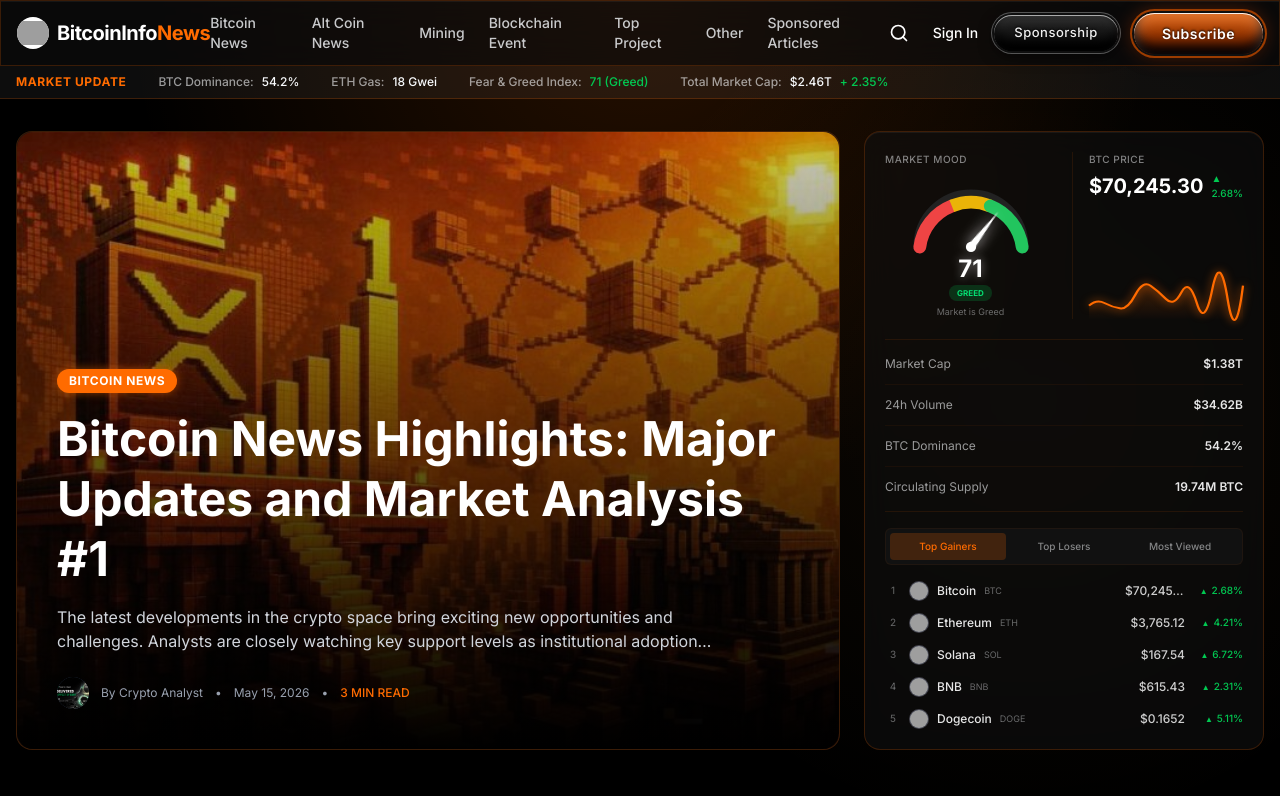
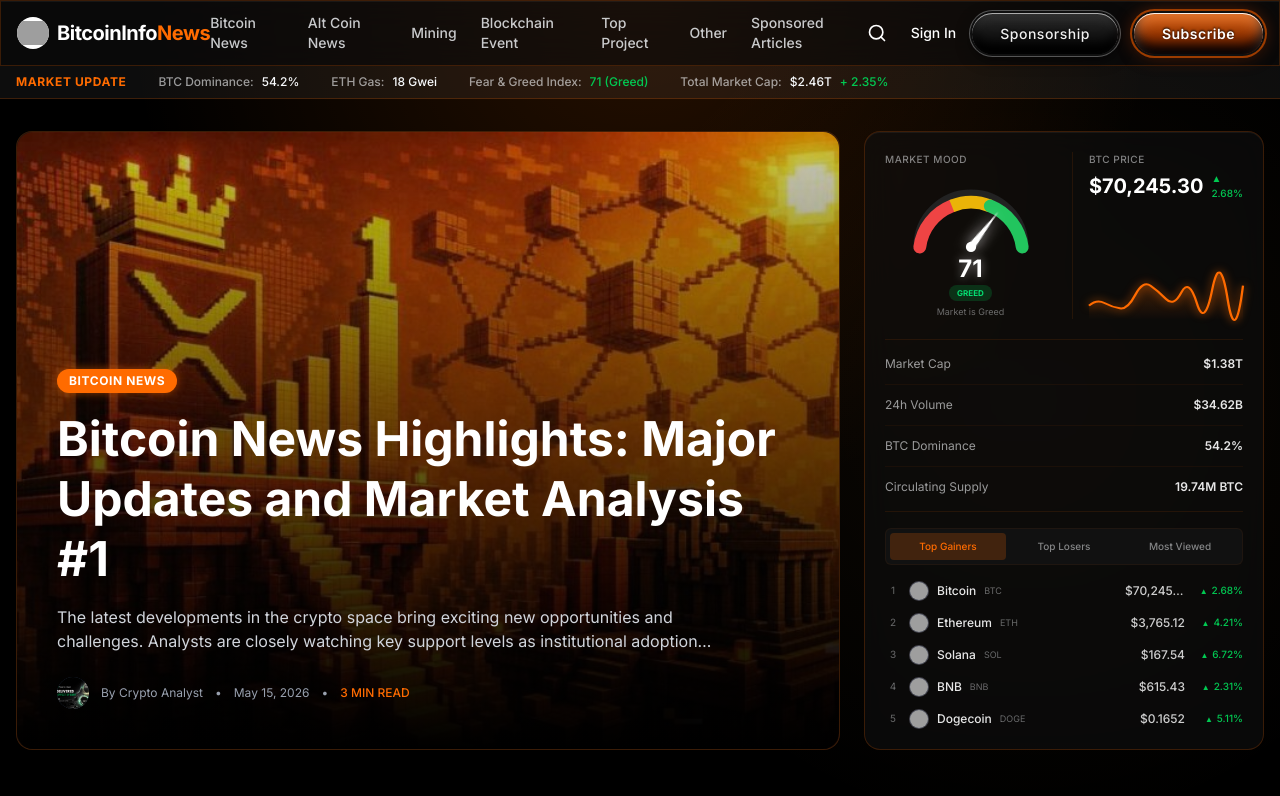
Before and after one commit to lequyn24-sudo/BTN-Web, a Next.js app: page / in a window 1280 px wide. Shown: the top 796 px of the page. Built offline with nearby package versions, Linux system fonts and the light colour scheme; no server answers; grey boxes are pictures that could not be loaded.

Commit message:
fix: make secondary button size consistent with primary button

```diff
--- a/src/app/globals.css
+++ b/src/app/globals.css
@@ -128,9 +128,9 @@
     background: linear-gradient(180deg, #2a2a2a 0%, #000000 100%);
     color: #f0f0f0;
     border-radius: 9999px;
-    padding: 8px 20px;
+    padding: 10px 28px;
     font-weight: 500;
-    font-size: 13px;
+    font-size: 14px;
     letter-spacing: 0.5px;
     text-shadow: 0 -1px 2px rgba(0, 0, 0, 0.9);
     box-shadow:
```
